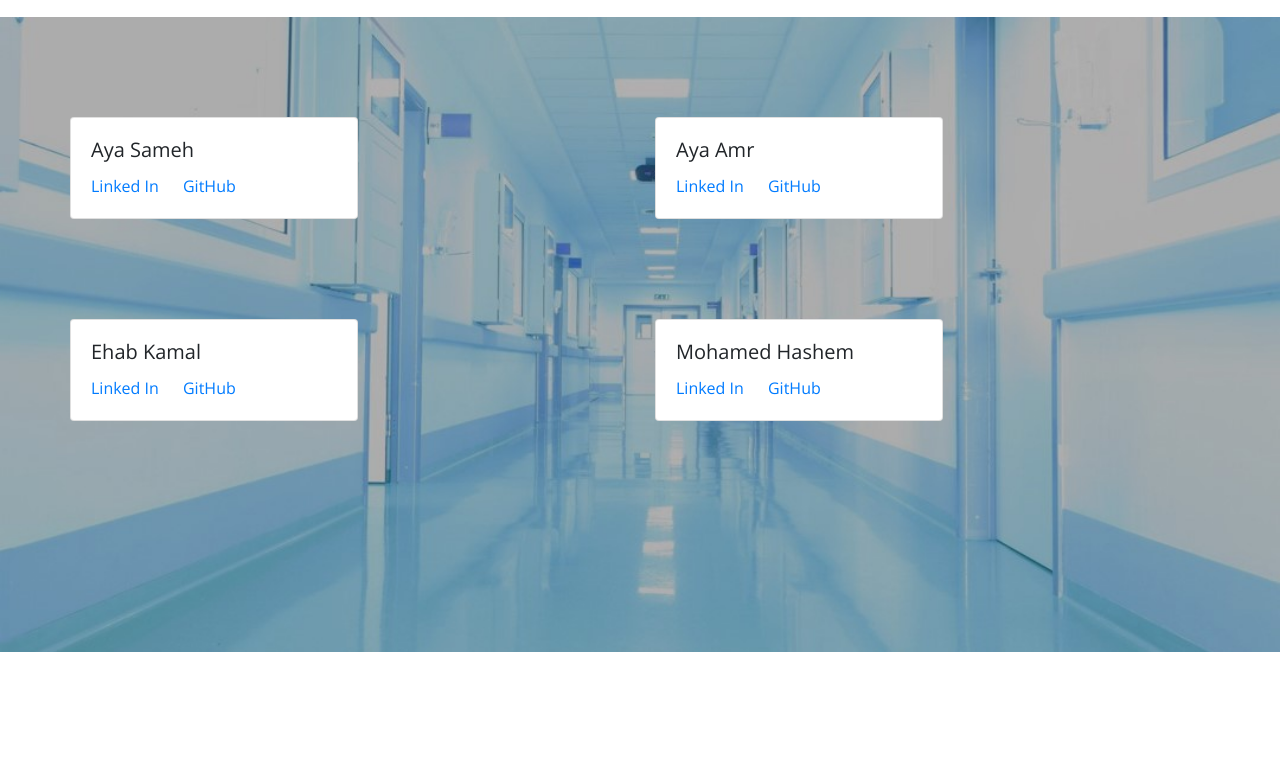
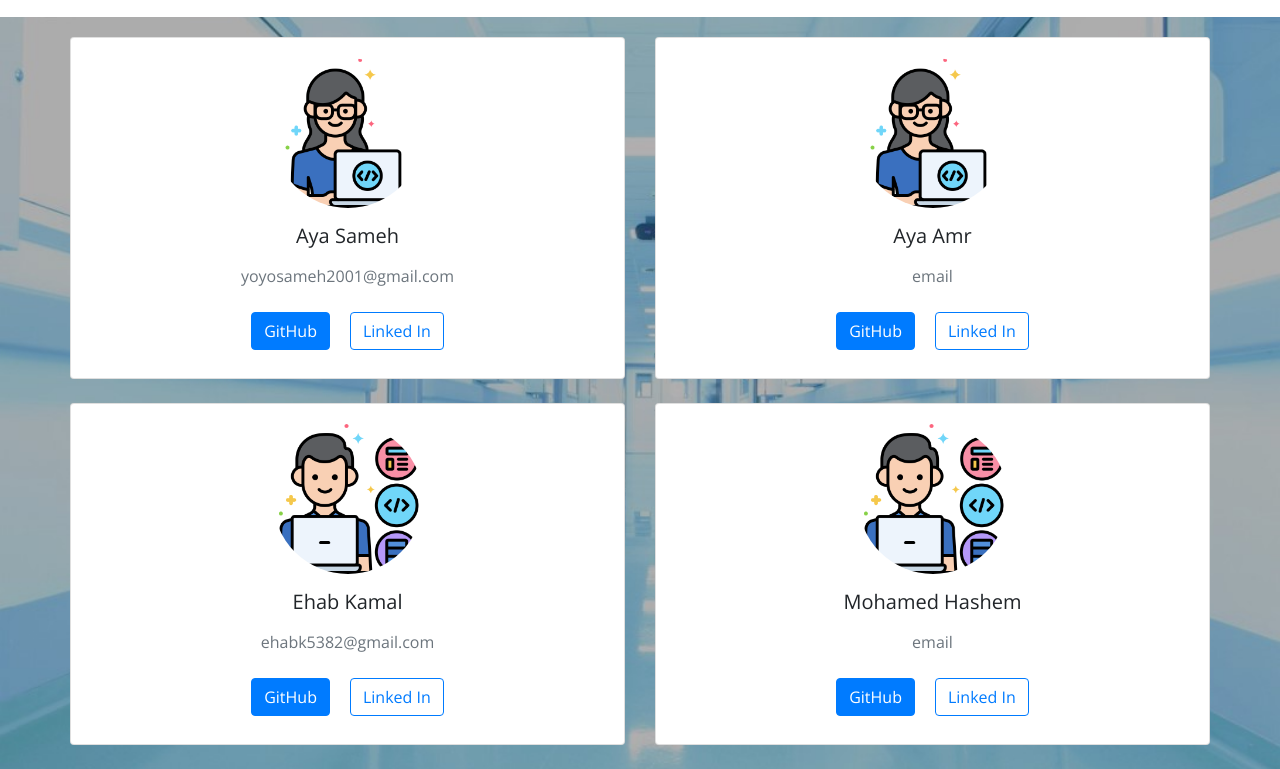
Before and after one commit to EHVB/Operation-Rooms, a Flask app: page /about_us in a window 1280 px wide. Shown: the part 79-848 px from the top of the page. Before the commit the page ends 731 px from the top, so only its background shows below. Run offline with Flask 2, Linux system fonts and the light colour scheme; some web fonts are replaced.

Commit message:
updated about us

```diff
--- a/Project/Flask/templates/Info.html
+++ b/Project/Flask/templates/Info.html
@@ -3,7 +3,8 @@
   <link rel="stylesheet" href="../static/Alogin_home/css/style2.css">
 {% endblock head %}
 {% block body %}
-<section class="vh-100" style="background-color: #f4f5f7;">
+<div class="hero" style="background-image: url('../static/Alogin_home/images/bg1.jpg');">
+<section class="vh-100">
     <div class="container py-5 h-100">
       <div class="row d-flex justify-content-center align-items-center h-100">
         <div class="col col-lg-6 mb-4 mb-lg-0">
@@ -53,4 +54,5 @@
       </div>
     </div>
   </section>
+</div>
 {% endblock body %}
--- a/Project/Flask/templates/about us.html
+++ b/Project/Flask/templates/about us.html
@@ -1,43 +1,63 @@
 {% extends 'home.html' %}
   {% block body %}
-  <div class="hero" style="background-image: url('../static/Alogin_home/images/bg1.jpg'); height: 635px;">
-    <div class="container">
+  <div class="hero" style="background-image: url('../static/Alogin_home/images/bg1.jpg');">
+    <div class="container" style = "padding-top: 20px;">
       <div class="row">
         <div class="col-sm-5 col-md-6">
-          <div class="card" style="width: 18rem; margin-top: 100px;">
-            <div class="card-body">
-              <h5 class="card-title">Aya Sameh</h5>
-              <a href="https://www.linkedin.com/in/aya-sameh-a1b332230/" class="card-link" target="_blank">Linked In</a>
-              <a href="https://github.com/Ayasameh1" class="card-link" target="_blank">GitHub</a>
+          <div class="card mb-4">
+            <div class="card-body text-center">
+              <img src="../static/Alogin_home/images/fdeveloper.png" alt="avatar"
+                class="rounded-circle img-fluid" style="width: 150px;">
+              <h5 class="my-3">Aya Sameh</h5>
+              <p class="text-muted mb-4">yoyosameh2001@gmail.com</p>
+              <div class="d-flex justify-content-center mb-2">
+                <a href="https://github.com/ayasameh1" target = "_blank"><button type="button" class="btn btn-primary">GitHub</button></a>
+                <a href="https://www.linkedin.com/in/aya-sameh-a1b332230/" target = "_blank"><button type="button" class="btn btn-outline-primary ms-1" style = "margin-left: 20px;">Linked In</button></a>
+              </div>
             </div>
           </div>
         </div>
         <div class="col-sm-5 offset-sm-2 col-md-6 offset-md-0">
-          <div class="card" style="width: 18rem; margin-top: 100px;">
-            <div class="card-body">
-              <h5 class="card-title">Aya Amr</h5>
-              <a href="https://www.linkedin.com/in/aya-amr-16b88022b/" class="card-link" target="_blank">Linked In</a>
-              <a href="https://github.com/ayaamrr" class="card-link" target="_blank">GitHub</a>
+          <div class="card mb-4">
+            <div class="card-body text-center">
+              <img src="../static/Alogin_home/images/fdeveloper.png" alt="avatar"
+                class="rounded-circle img-fluid" style="width: 150px;">
+              <h5 class="my-3">Aya Amr</h5>
+              <p class="text-muted mb-4">email</p>
+              <div class="d-flex justify-content-center mb-2">
+                <a href="https://github.com/ayaamrr" target = "_blank"><button type="button" class="btn btn-primary">GitHub</button></a>
+                <a href="https://www.linkedin.com/in/aya-amr-16b88022b/" target = "_blank"><button type="button" class="btn btn-outline-primary ms-1" style = "margin-left: 20px;">Linked In</button></a>
+              </div>
             </div>
           </div>
         </div>
       </div>
       <div class="row">
         <div class="col-sm-6 col-md-5 col-lg-6">
-          <div class="card" style="width: 18rem; margin-top: 100px; margin-bottom: 10px;">
-            <div class="card-body">
-              <h5 class="card-title">Ehab Kamal</h5>
-              <a href="https://www.linkedin.com/in/ehab-kamal-402428137/" class="card-link" target="_blank">Linked In</a>
-              <a href="https://github.com/EHVB" class="card-link" target="_blank">GitHub</a>
+          <div class="card mb-4">
+            <div class="card-body text-center">
+              <img src="../static/Alogin_home/images/developer.png" alt="avatar"
+                class="rounded-circle img-fluid" style="width: 150px;">
+              <h5 class="my-3">Ehab Kamal</h5>
+              <p class="text-muted mb-4">ehabk5382@gmail.com</p>
+              <div class="d-flex justify-content-center mb-2">
+                <a href="https://github.com/EHVB" target = "_blank"><button type="button" class="btn btn-primary">GitHub</button></a>
+                <a href="https://www.linkedin.com/in/ehab-kamal-402428137/" target = "_blank"><button type="button" class="btn btn-outline-primary ms-1" style = "margin-left: 20px;">Linked In</button></a>
+              </div>
             </div>
           </div>
         </div>
         <div class="col-sm-6 col-md-5 offset-md-2 col-lg-6 offset-lg-0">
-          <div class="card" style="width: 18rem; margin-top: 100px; margin-bottom: 10px;">
-            <div class="card-body">
-              <h5 class="card-title">Mohamed Hashem</h5>
-              <a href="#" class="card-link" target="_blank">Linked In</a>
-              <a href="https://github.com/Salmoon8" class="card-link" target="_blank">GitHub</a>
+          <div class="card mb-4">
+            <div class="card-body text-center">
+              <img src="../static/Alogin_home/images/developer.png" alt="avatar"
+                class="rounded-circle img-fluid" style="width: 150px;">
+              <h5 class="my-3">Mohamed Hashem</h5>
+              <p class="text-muted mb-4">email</p>
+              <div class="d-flex justify-content-center mb-2">
+                <a href="https://github.com/Salmoon8" target = "_blank"><button type="button" class="btn btn-primary">GitHub</button></a>
+                <a href="#" target = "_blank"><button type="button" class="btn btn-outline-primary ms-1" style = "margin-left: 20px;">Linked In</button></a>
+              </div>
             </div>
           </div>
         </div>
```
Also changed, not shown: Project/Flask/static/Alogin_Home/images/developer.png (added), Project/Flask/static/Alogin_Home/images/engineer.png (added), Project/Flask/static/Alogin_Home/images/fdeveloper.png (added), Project/Flask/static/Alogin_Home/images/fengineer.png (added).
